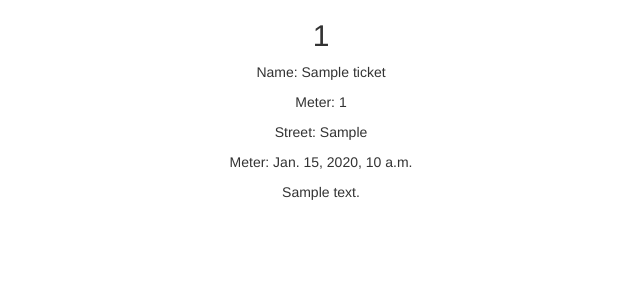
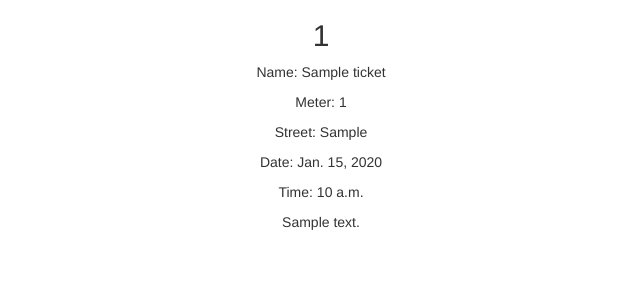
Before and after one commit to mmay7/ParkAndGo2, a Django app: template ticket/templates/ticket/ticket_detail.html in a window 1280 px wide. Shown: the part 501-800 px from the top of the page, without its empty margins (319-959 px from the left). Run offline with Django 3.2, Linux system fonts and the light colour scheme; tables that the repository leaves empty hold one stand-in row (values such as "Sample post"); the template is opened without the code that fills it: values that come from a table or form of the project are taken from there, most other values are stand-ins (such as "Sample title", 1, 10 or a date in 2020); parts of the project's set-up code (start-up, migrations or seed data) failed here and were passed over; some libraries are stand-ins or nearby versions.

Commit message:
gotta commit before I make this chart

```diff
--- a/ticket/forms.py
+++ b/ticket/forms.py
@@ -7,4 +7,4 @@ class TicketForm(forms.ModelForm):
 
     class Meta:
         model = Ticket
-        fields = ('name', 'ticket_number', 'meter_number', 'street', 'date_and_time')
+        fields = ('name', 'ticket_number', 'meter_number', 'street', 'date', 'time')
--- a/ticket/models.py
+++ b/ticket/models.py
@@ -9,7 +9,8 @@ class Ticket(models.Model):
     ticket_number = models.IntegerField()
     meter_number = models.IntegerField()
     street = models.CharField(max_length=200)
-    date_and_time = models.DateTimeField(default=timezone.now)
+    date = models.DateField(default=timezone.now)
+    time = models.TimeField(default=timezone.now)
 
     def create_ticket(self):
         self.date_and_time = timezone.now()
--- a/ticket/templates/ticket/ticket_detail.html
+++ b/ticket/templates/ticket/ticket_detail.html
@@ -9,7 +9,8 @@
           <p>Name: {{ tickets.name }}</p>
           <p>Meter: {{ tickets.meter_number }}</p>
           <p>Street: {{ tickets.street }}</p>
-          <p>Meter: {{ tickets.date_and_time}}</p>
+          <p>Date: {{ tickets.date }}</p>
+          <p>Time: {{ tickets.time }}</p>
         <p>{{ post.text|linebreaksbr }}</p>
     </div>
     {% endfor %}
--- a/ticket/templates/ticket/tickets_list.html
+++ b/ticket/templates/ticket/tickets_list.html
@@ -9,7 +9,8 @@
           <p>Name: {{ tickets.name }}</p>
           <p>Meter: {{ tickets.meter_number }}</p>
           <p>Street: {{ tickets.street }}</p>
-          <p>Date: {{ tickets.date_and_time}}</p>
+          <p>Date: {{ tickets.date}}</p>
+          <p>Time: {{ tickets.time}}</p>
            </div>
       {% endfor %}
    </div>
```
Also changed, not shown: ticket/templates/ticket/ticket_search.html (+14 -3 lines), ticket/views.py (+3 -4 lines), ticket/migrations/0002_auto_20190405_1521.py (added), 1 other file.
